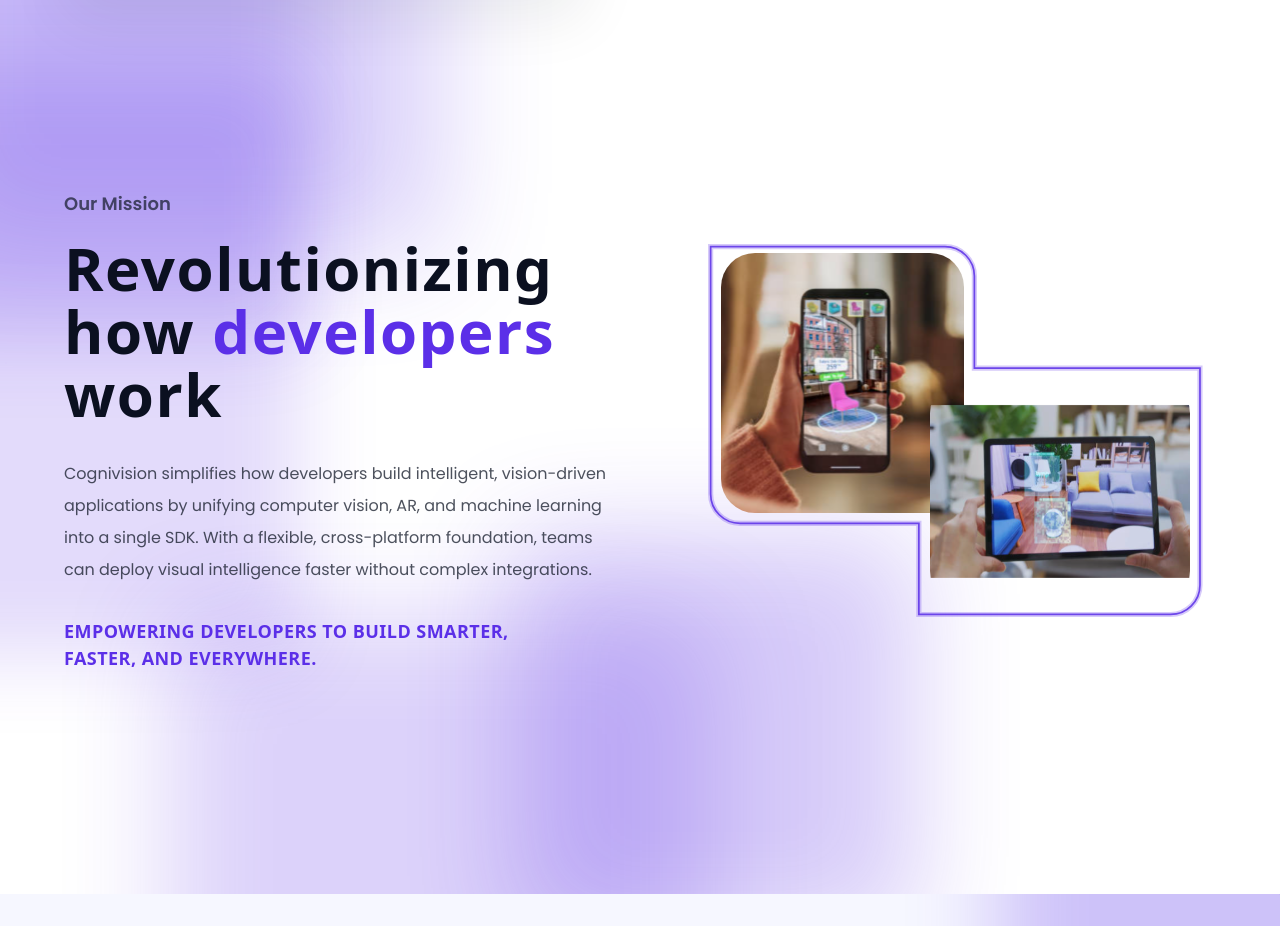
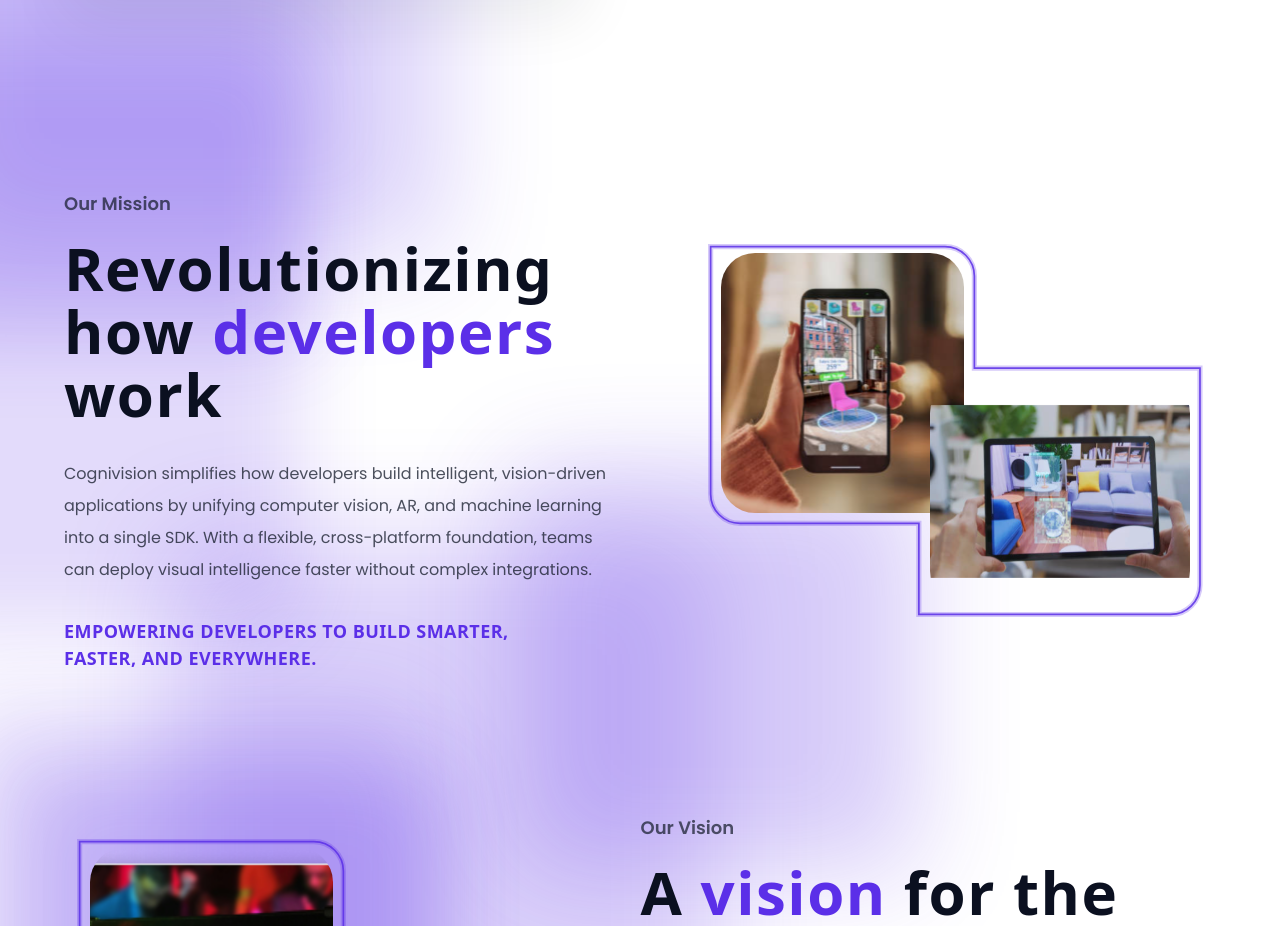
Before and after one commit to Cognivision-io/cognivision-web-platform-FE, a Next.js app: page /about in a window 1280 px wide. Shown: the part 826-1752 px from the top of the page. Built offline with nearby package versions, Linux system fonts and the light colour scheme; no server answers.

Commit message:
feat: update glow counts and background colors for various sections to enhance visual consistency

```diff
--- a/src/components/sections/about/AboutPageSectionMission.tsx
+++ b/src/components/sections/about/AboutPageSectionMission.tsx
@@ -9,7 +9,7 @@
   return (
     <GlowSection
       bgClassName="bg-white"
-      className="min-h-[100svh] py-20 sm:py-24"
+      className="min-h-[90svh] pt-20 pb-16 sm:py-24"
       allowGlowBleed
       randomizeGlows
       glowCount={3}
--- a/src/components/sections/about/AboutPageSectionVision.tsx
+++ b/src/components/sections/about/AboutPageSectionVision.tsx
@@ -8,8 +8,12 @@
 export default function AboutPageSectionVision() {
   return (
     <GlowSection
-      bgClassName="bg-[#f6f7ff]"
-      className="min-h-[100svh] py-20 sm:py-24"
+      bgClassName="bg-white"
+      allowGlowBleed
+      randomizeGlows
+      className="min-h-[80svh] pb-20 sm:pb-24"
+      glowCount={2}
+      glowSeed="about-section-vision"
     >
       <div className="mx-auto max-w-6xl px-5 sm:px-6 lg:px-0">
         <div className="grid items-center gap-14 lg:grid-cols-[0.95fr_1.05fr]">
--- a/src/components/sections/solutions/tablear/TableArSolutionsPageSectionHero.tsx
+++ b/src/components/sections/solutions/tablear/TableArSolutionsPageSectionHero.tsx
@@ -13,7 +13,7 @@
       bgClassName="bg-white"
       allowGlowBleed
       randomizeGlows
-      glowCount={4}
+      glowCount={2}
       glowSeed="tablear-hero"
     >
       <div className="mx-auto max-w-6xl min-h-[calc(95svh-78px)] px-5 py-16 sm:px-6 lg:px-0">
--- a/src/components/sections/solutions/tablear/TableArSolutionsPageSectionProblems.tsx
+++ b/src/components/sections/solutions/tablear/TableArSolutionsPageSectionProblems.tsx
@@ -62,7 +62,7 @@
       bgClassName="bg-white"
       allowGlowBleed
       randomizeGlows
-      glowCount={4}
+      glowCount={2}
       glowSeed="tablear-problems"
     >
       <div className="mx-auto max-w-6xl min-h-[calc(90svh-78px)] px-5 py-16 sm:px-6 lg:px-0">
--- a/src/components/sections/solutions/tablear/TableArSolutionsPageSectionSolutionIntegration.tsx
+++ b/src/components/sections/solutions/tablear/TableArSolutionsPageSectionSolutionIntegration.tsx
@@ -70,7 +70,7 @@
       className="min-h-[100svh]"
       allowGlowBleed
       randomizeGlows
-      glowCount={4}
+      glowCount={2}
       glowSeed="tablear-integration"
     >
       <div className="mx-auto max-w-6xl min-h-[calc(100svh-78px)] px-5 py-16 sm:px-6 lg:px-0">
--- a/src/components/sections/solutions/wgts/WgtsSolutionsPageSection.tsx
+++ b/src/components/sections/solutions/wgts/WgtsSolutionsPageSection.tsx
@@ -13,7 +13,7 @@
       bgClassName="bg-white"
       allowGlowBleed
       randomizeGlows
-      glowCount={4}
+      glowCount={2}
       glowSeed="wgts-hero"
     >
       <div className="mx-auto max-w-6xl min-h-[calc(95svh-78px)] px-5 py-16 sm:px-6 lg:px-0">
--- a/src/components/sections/solutions/wgts/WgtsSolutionsPageSectionProblems.tsx
+++ b/src/components/sections/solutions/wgts/WgtsSolutionsPageSectionProblems.tsx
@@ -62,7 +62,7 @@
       bgClassName="bg-white"
       allowGlowBleed
       randomizeGlows
-      glowCount={4}
+      glowCount={2}
       glowSeed="wgts-problems"
     >
       <div className="mx-auto max-w-6xl min-h-[calc(90svh-78px)] px-5 py-16 sm:px-6 lg:px-0">
--- a/src/components/sections/solutions/wgts/WgtsSolutionsPageSectionSolutionIntegration.tsx
+++ b/src/components/sections/solutions/wgts/WgtsSolutionsPageSectionSolutionIntegration.tsx
@@ -63,7 +63,7 @@
       className="min-h-[100svh]"
       allowGlowBleed
       randomizeGlows
-      glowCount={4}
+      glowCount={2}
       glowSeed="wgts-integration"
     >
       <div className="mx-auto max-w-6xl min-h-[calc(100svh-78px)] px-5 py-16 sm:px-6 lg:px-0">
```
